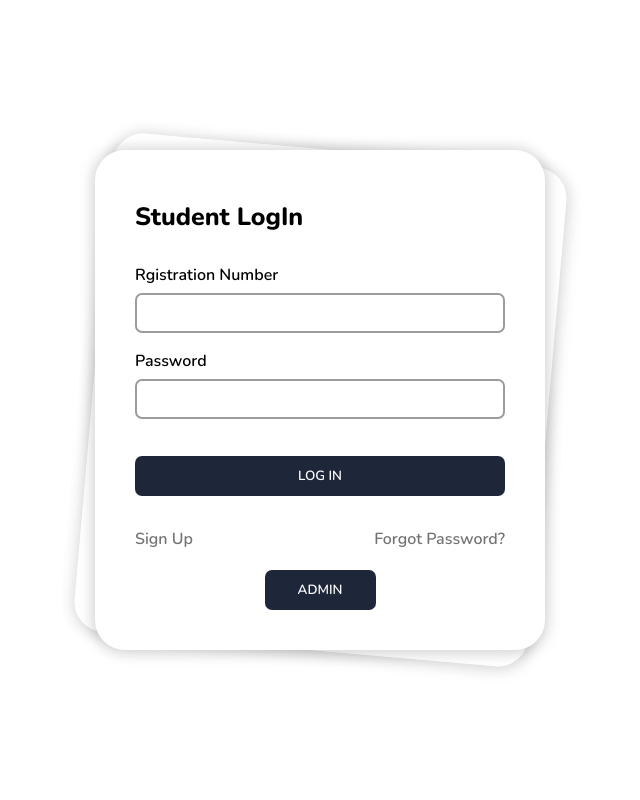
After one commit to rajveerkhanduja/LAS--9Hacks, a PHP site: page /student.html in a window 1280 px wide. The commit adds this page. Shown: the whole page, without its empty margins (320-960 px from the left). Run offline with PHP 8.4, Linux system fonts and the light colour scheme.

Commit message:
Add files via upload

```diff
--- /dev/null
+++ b/Auth/student.html
@@ -0,0 +1,43 @@
+<!DOCTYPE html>
+<html lang="en">
+<head>
+    <meta charset="UTF-8">
+    <meta http-equiv="X-UA-Compatible" content="IE=edge">
+    <meta name="viewport" content="width=device-width, initial-scale=1.0">
+    <link href='https://unpkg.com/boxicons@2.1.4/css/boxicons.min.css' rel='stylesheet'>
+    <link rel="stylesheet" href="style.css">
+    <title>Student Login</title>
+</head>
+<body>
+
+    <div class="container">
+
+       <div class="box">
+        <div class="header">
+            <p>Student LogIn</p>
+        </div>
+        <div class="input-box">
+            <label for="regno">Rgistration Number</label>
+            <input type="text" class="input-field" id="regno" required>
+        </div>
+        <div class="input-box">
+            <label for="pass">Password</label>
+            <input type="password" class="input-field" id="pass" required>
+        </div>
+        <div class="input-box">
+            <input type="submit" class="input-submit" value="LOG IN">
+        </div>
+        <div class="bottom">
+            <span><a href="signup.html">Sign Up</a></span>
+            <span><a href="#">Forgot Password?</a></span>
+        </div>
+        <div class="input-box jk">
+            <a href="admin.html"><input type="submit" class="input-submit" value="ADMIN"></a>
+        </div>
+
+       </div>
+       <div class="wrapper"></div>
+    </div>
+
+</body>
+</html>
--- a/Auth/style.css
+++ b/Auth/style.css
@@ -1,116 +1,152 @@
-@import url("https://fonts.googleapis.com/css2?family=Poppins:wght@400;500;600;700&display=swap");
+@import url('https://fonts.googleapis.com/css2?family=Nunito:wght@400;600;800&display=swap');
 
-:root {
-  --primary-color: #4D4D29;
-  --secondary-color: #c0dbea;
-  --text-dark: #020617;
-  --text-light: #94a3b8;
-  --white: #ffffff;
-  --max-width: 1200px;
+*{
+    margin: 0;
+    padding: 0;
+    box-sizing: border-box;
+    font-family: 'nunito', sans-serif;
+    font-weight: 600;
 }
 
-* {
-  padding: 0;
-  margin: 0;
-  box-sizing: border-box;
+.container{
+    display: flex;
+    justify-content: center;
+    align-items: center;
+    min-height: 100vh;
+    position: relative;
+}
+.containersi{
+    display: flex;
+    justify-content: center;
+    align-items: center;
+    min-height: 100vh;
+    position: relative;
+}
+.box{
+    width: 450px;
+    height: 500px;
+    background: #fff;
+    backdrop-filter: blur(20px);
+    border-radius: 30px;
+    padding: 40px;
+    box-shadow: 2px 2px 15px 2px rgba(0,0,0,0.1),
+                -2px -0px 15px 2px rgba(0,0,0,0.1);
+    z-index: 10;
+}
+.boxsi{
+    width: 450px;
+    height: 640px;
+    background: #fff;
+    backdrop-filter: blur(20px);
+    border-radius: 30px;
+    padding: 40px;
+    box-shadow: 2px 2px 15px 2px rgba(0,0,0,0.1),
+                -2px -0px 15px 2px rgba(0,0,0,0.1);
+    z-index: 10;
+}
+.wrappersi{
+    position: absolute;
+    width: 455px;
+    height: 640px;
+    border-radius: 30px;
+    background: rgba(255,255,255,0.53);
+    box-shadow: 2px 2px 15px 2px rgba(0,0,0,0.115),
+                -2px -0px 15px 2px rgba(0,0,0,0.054);
+    transform: rotate(5deg);
+}
+.wrapper{
+    position: absolute;
+    width: 455px;
+    height: 500px;
+    border-radius: 30px;
+    background: rgba(255,255,255,0.53);
+    box-shadow: 2px 2px 15px 2px rgba(0,0,0,0.115),
+                -2px -0px 15px 2px rgba(0,0,0,0.054);
+    transform: rotate(5deg);
+}
+.header{
+    margin-bottom: 30px;
+}
+.header header{
+    display: flex;
+    justify-content: right;
+}
+header img{
+    width: 25px;
+}
+.header p{
+    font-size: 25px;
+    font-weight: 800;
+    margin-top: 10px;
+}
+.input-box{
+    display: flex;
+    flex-direction: column;
+    margin: 10px 0;
+    position: relative;
+}
+i{
+    font-size: 22px;
+    position: absolute;
+    top: 35px;
+    right: 12px;
+    color: #595b5e;
+}
+input{
+    height: 40px;
+    border: 2px solid rgb(153,157,158);
+    border-radius: 7px;
+    margin: 7px 0;
+    outline: none;
+}
+.input-field{
+    font-weight: 500;
+    padding: 0 10px;
+    font-size: 17px;
+    color: #333;
+    background: transparent;
+    transition: all .3s ease-in-out;
+}
+.input-field:focus{
+    border:2px solid rgb(89,53,180);
+}
+.input-field:focus ~ i{
+    color: rgb(89,53,180);
+}
+.input-submit{
+    margin-top: 20px;
+    background: #1e263a;
+    border: none;
+    color: #fff;
+    cursor: pointer;
+    transition: all .3s ease-in-out;
+}
+.input-submit:hover{
+    background: #122b71;
+}
+.bottom{
+    display: flex;
+    flex-direction: row;
+    justify-content: space-between;
+    margin-top: 25px;
+}
+.bottom span a{
+    color: #727374;
+    text-decoration: none;
+}
+.bottom span a:hover{
+    text-decoration: underline;
 }
 
-body {
-  font-family: "Poppins", sans-serif;
+.jk{
+    display: flex;
+    position: relative;
+    justify-content: center;
+    width: 30%;
+    margin: 0 auto;
+
 }
 
-.container {
-  min-height: 100vh;
-  padding-inline: 1rem;
-  display: grid;
-  overflow: hidden;
+.jk a,.jk input{
+    width: 100%;
 }
-
-.container__content {
-  width: 100%;
-  padding-block: 2rem;
-  max-width: 400px;
-  margin-inline: auto;
-  text-align: center;
-}
-
-.container__content h1 {
-  margin-bottom: 1rem;
-  font-size: 3rem;
-  font-weight: 600;
-  color: var(--text-dark);
-}
-
-.logins {
-  margin-top: 2rem;
-  margin-bottom: 2rem;
-  display: flex;
-  align-items: center;
-  justify-content: center;
-}
-
-.logins a {
-  padding: 0.5rem 2.5rem;
-  background-color: #4D4D29;
-  color: white;
-  border-radius: 5rem;
-  text-decoration:none;
-  margin-right: 1rem;
-}
-
-.logins a.admin {
-  margin-right: 2rem;
-}
-
-.container__content p {
-  color: var(--text-light);
-  text-align: center;
-}
-
-.container__content p a {
-  text-decoration: none;
-  font-weight: 500;
-  color: var(--primary-color);
-}
-
-.container__image {
-  position: relative;
-  isolation: isolate;
-  display: grid;
-}
-
-.container__image::before {
-  position: absolute;
-  content: "";
-  top: 0;
-  height: 100%;
-  width: 100vw;
-  background-color: var(--secondary-color);
-  background-image: linear-gradient(to left, rgba(255, 255, 255, 0.52), #4D4D29),url(/assets/srmap11.jpg);
-  background-size: 50%;
-  background-repeat: no-repeat;
-  border-top-left-radius: 2rem;
-  border-bottom-left-radius: 2rem;
-  z-index: -1;
-}
-
-@media (width > 768px) {
-  .container {
-    grid-template-columns:
-      minmax(1rem, 1fr)
-      minmax(0, calc(var(--max-width) / 2))
-      minmax(0, calc(var(--max-width) / 2))
-      minmax(1rem, 1fr);
-  }
-
-  .container__content {
-    margin-inline-start: unset;
-    grid-area: 1/2/2/3;
-    align-self: center;
-  }
-
-  .container__image {
-    padding-block: 2rem;
-    grid-area: 1/3/2/4;
-  }
-}
```
Also changed, not shown: Auth/admin.html (added, +38 -0 lines), Auth/signup.html (added, +47 -0 lines).
